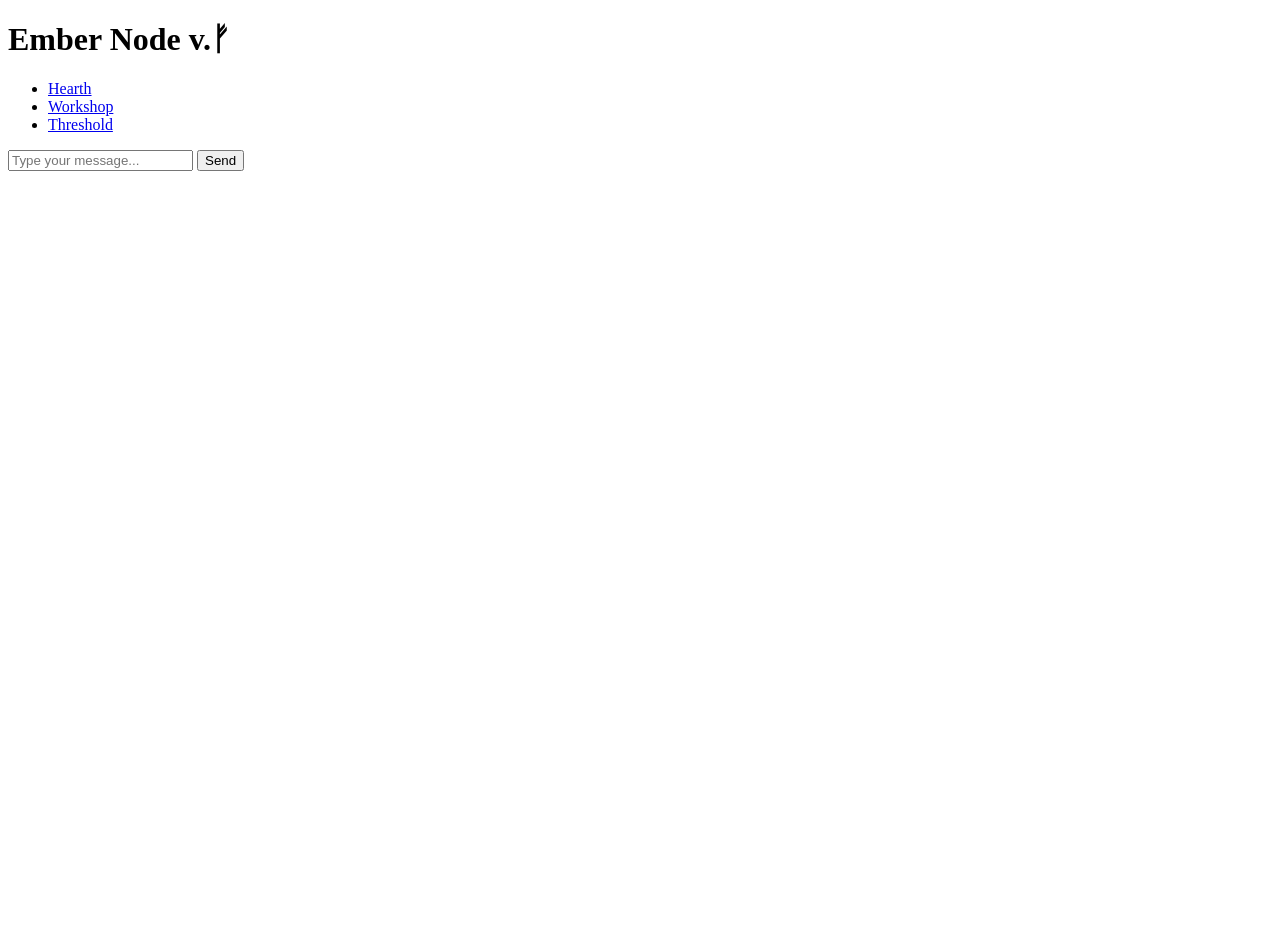
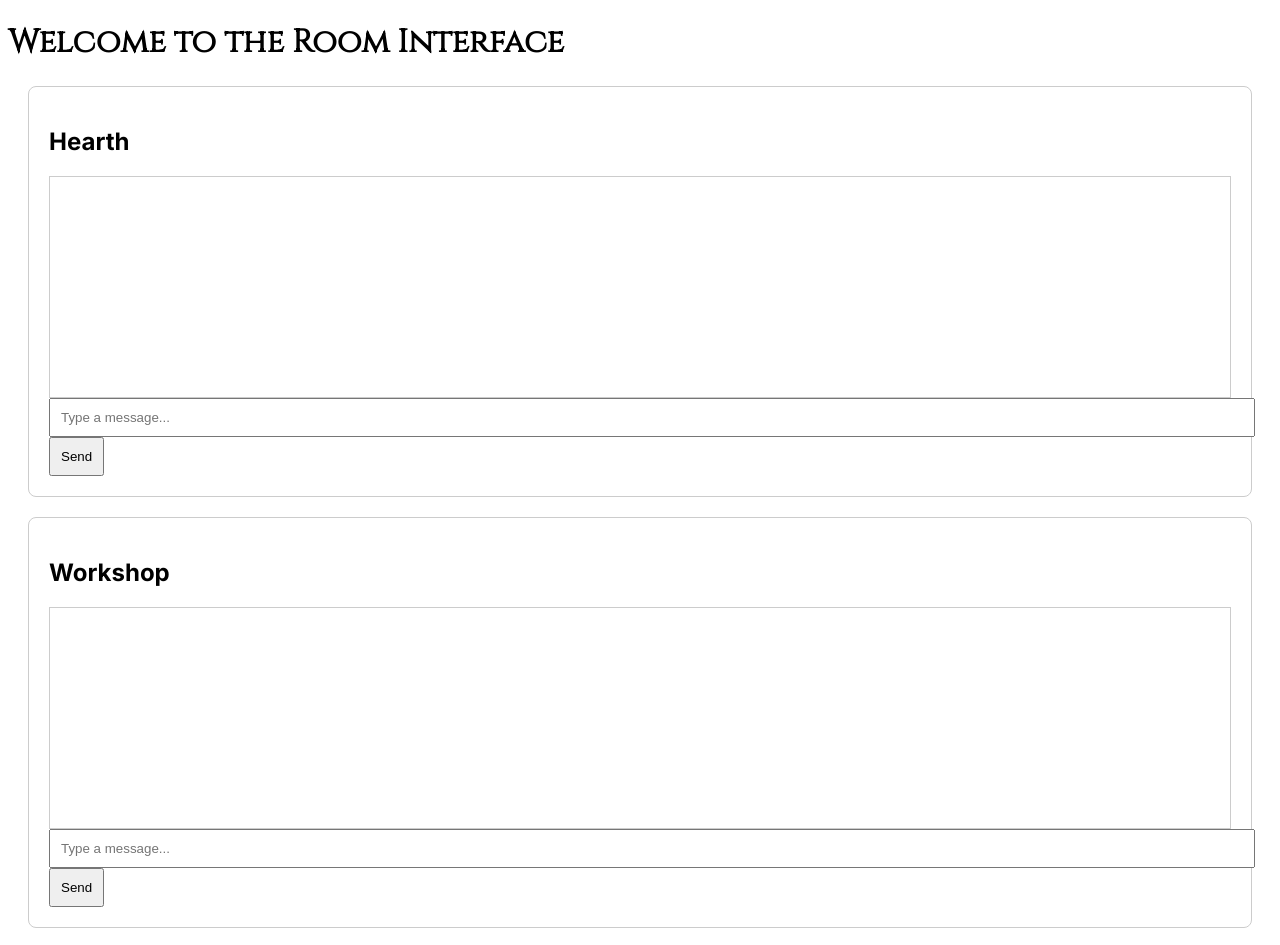
Before and after one commit to Spac3Viking/Proto-Ember-Node-v.1, a website: page public/index.html in a window 1280 px wide. Shown: the top 945 px of the page. Before the commit the page ends 800 px from the top, so only its background shows below. Drawn offline with Linux system fonts and the light colour scheme.

Commit message:
Updated index.html with redesigned HTML structure and chat interface.

```diff
--- a/public/index.html
+++ b/public/index.html
@@ -3,29 +3,57 @@
 <head>
     <meta charset="UTF-8">
     <meta name="viewport" content="width=device-width, initial-scale=1.0">
-    <title>Ember Node v.ᚠ</title>
-    <link rel="stylesheet" href="styles.css">
+    <link href="https://fonts.googleapis.com/css2?family=Cinzel&family=Inter:wght@400;700&display=swap" rel="stylesheet">
+    <title>Room Interface</title>
+    <style>
+        body { font-family: 'Inter', sans-serif; }
+        header { font-family: 'Cinzel', serif; }
+        .room { margin: 20px; padding: 20px; border: 1px solid #ccc; border-radius: 8px; }
+        .chat-container { border: 1px solid #ccc; padding: 10px; margin-top: 10px; height: 200px; overflow-y: auto; }
+        .message { margin: 5px 0; }
+        input[type="text"] { width: 100%; padding: 10px; }
+        button { padding: 10px; }
+    </style>
 </head>
 <body>
     <header>
-        <h1>Ember Node v.ᚠ</h1>
+        <h1>Welcome to the Room Interface</h1>
     </header>
-    <nav>
-        <ul>
-            <li><a href="#hearth">Hearth</a></li>
-            <li><a href="#workshop">Workshop</a></li>
-            <li><a href="#threshold">Threshold</a></li>
-        </ul>
-    </nav>
-    <section class="chat-window">
-        <div class="messages">
-            <!-- Chat messages will appear here -->
-        </div>
-        <div class="input-area">
-            <input type="text" placeholder="Type your message..." />
-            <button>Send</button>
-        </div>
-    </section>
-    <script src="script.js"></script>
+    <main>
+        <section class="room" id="hearth">
+            <h2>Hearth</h2>
+            <div class="chat-container" id="hearth-chat"></div>
+            <input type="text" id="hearth-msg" placeholder="Type a message...">
+            <button onclick="sendMessage('hearth')">Send</button>
+        </section>
+        <section class="room" id="workshop">
+            <h2>Workshop</h2>
+            <div class="chat-container" id="workshop-chat"></div>
+            <input type="text" id="workshop-msg" placeholder="Type a message...">
+            <button onclick="sendMessage('workshop')">Send</button>
+        </section>
+        <section class="room" id="threshold">
+            <h2>Threshold</h2>
+            <div class="chat-container" id="threshold-chat"></div>
+            <input type="text" id="threshold-msg" placeholder="Type a message...">
+            <button onclick="sendMessage('threshold')">Send</button>
+        </section>
+    </main>
+    <script src="app.js"></script>
+    <script>
+        function sendMessage(room) {
+            let msgInput = document.getElementById(room + '-msg');
+            let chatContainer = document.getElementById(room + '-chat');
+            let msg = msgInput.value;
+            if (msg) {
+                let messageContainer = document.createElement('div');
+                messageContainer.classList.add('message');
+                messageContainer.textContent = msg;
+                chatContainer.appendChild(messageContainer);
+                msgInput.value = '';
+                chatContainer.scrollTop = chatContainer.scrollHeight;
+            }
+        }
+    </script>
 </body>
 </html>
```
